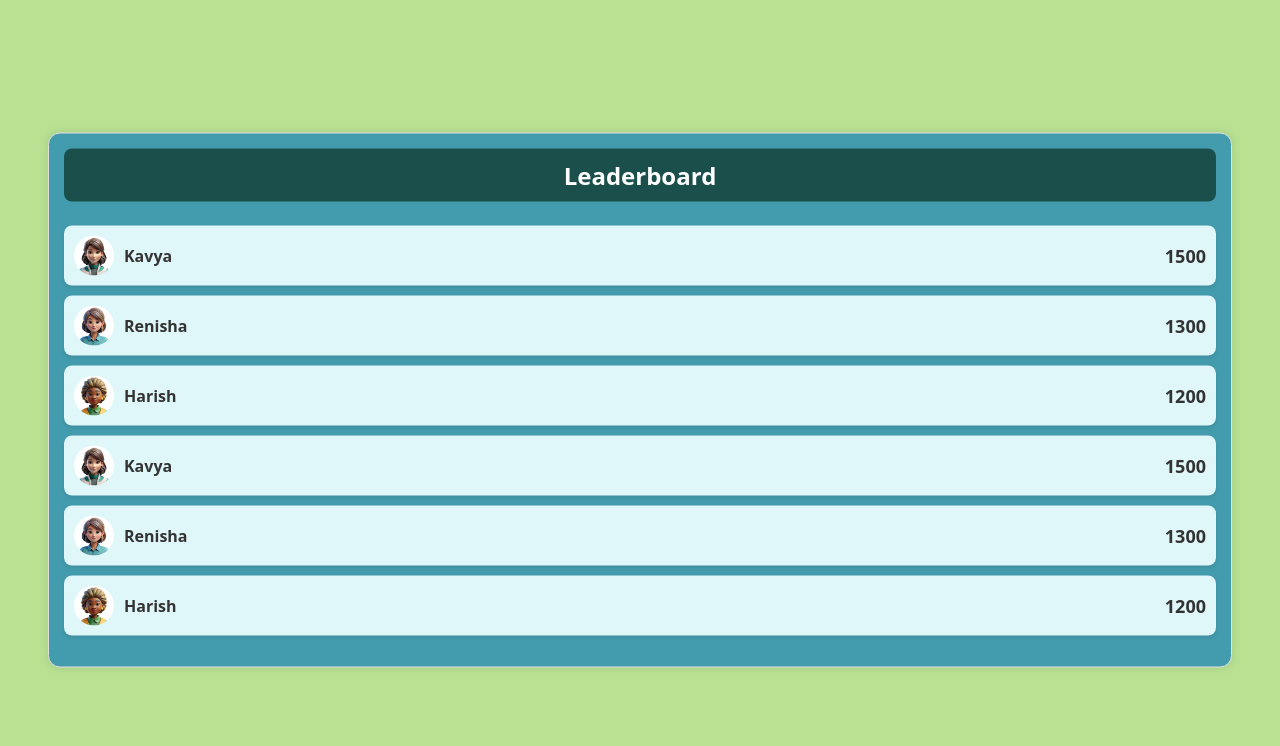
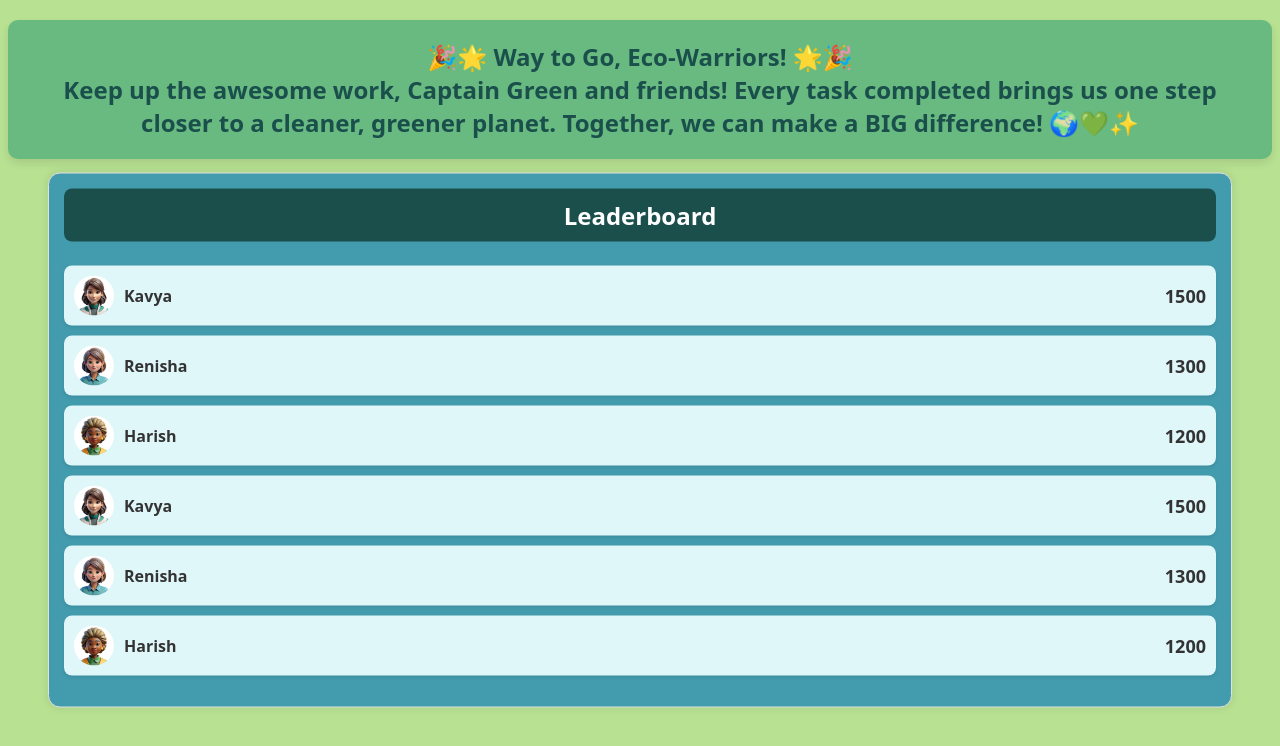
Before and after one commit to AntonyJoshua123/Earthify-a-Web-Application, a website: page leaderboard.html in a window 1280 px wide. Drawn offline with Linux system fonts and the light colour scheme.

Commit message:
leaderboard changes

```diff
--- a/leaderboard.css
+++ b/leaderboard.css
@@ -1,10 +1,30 @@
-body{
+body {
     font-family: system-ui, -apple-system, BlinkMacSystemFont, 'Segoe UI', Roboto, Oxygen, Ubuntu, Cantarell, 'Open Sans', 'Helvetica Neue', sans-serif;
     background-color: #B8E192;
 }
+
+.cheerful-message {
+    font-size: 1.5em;
+    font-weight: bold;
+    color: #1A4F4C; /* Blue Dianne */
+    background-color: #68BA81; /* Silver Tree */
+    padding: 20px;
+    border-radius: 10px;
+    box-shadow: 0 4px 8px rgba(0, 0, 0, 0.1);
+    margin-bottom: 20px;
+    text-align: center;
+    animation: popIn 1s ease-in-out;
+}
+
+@keyframes popIn {
+    0% { transform: scale(0.8); opacity: 0; }
+    50% { transform: scale(1.05); }
+    100% { transform: scale(1); opacity: 1; }
+}
+
 .leaderboard {
     position: absolute;
-    top: 50%;
+    top: 55%;
     left: 50%;
     transform: translate(-50%, -50%);
     width: 90%;
--- a/leaderboard.html
+++ b/leaderboard.html
@@ -7,9 +7,8 @@
     <link rel="stylesheet" href="leaderboard.css">
 </head>
 <body>
-
-
-
+    <h2 class="cheerful-message">🎉🌟 Way to Go, Eco-Warriors! 🌟🎉
+        <br>Keep up the awesome work, Captain Green and friends! Every task completed brings us one step closer to a cleaner, greener planet. Together, we can make a BIG difference! 🌍💚✨</h2>
     <div class="leaderboard">
         <h3>Leaderboard</h3>
         <ul>
--- a/login.css
+++ b/login.css
@@ -30,7 +30,7 @@ body, html {
     background-image: url('polluted earth.png');
     background-size: cover;
     background-position: center;
-    opacity: 0.9;
+    opacity: 1;
     z-index: -1;
 
 }
```
